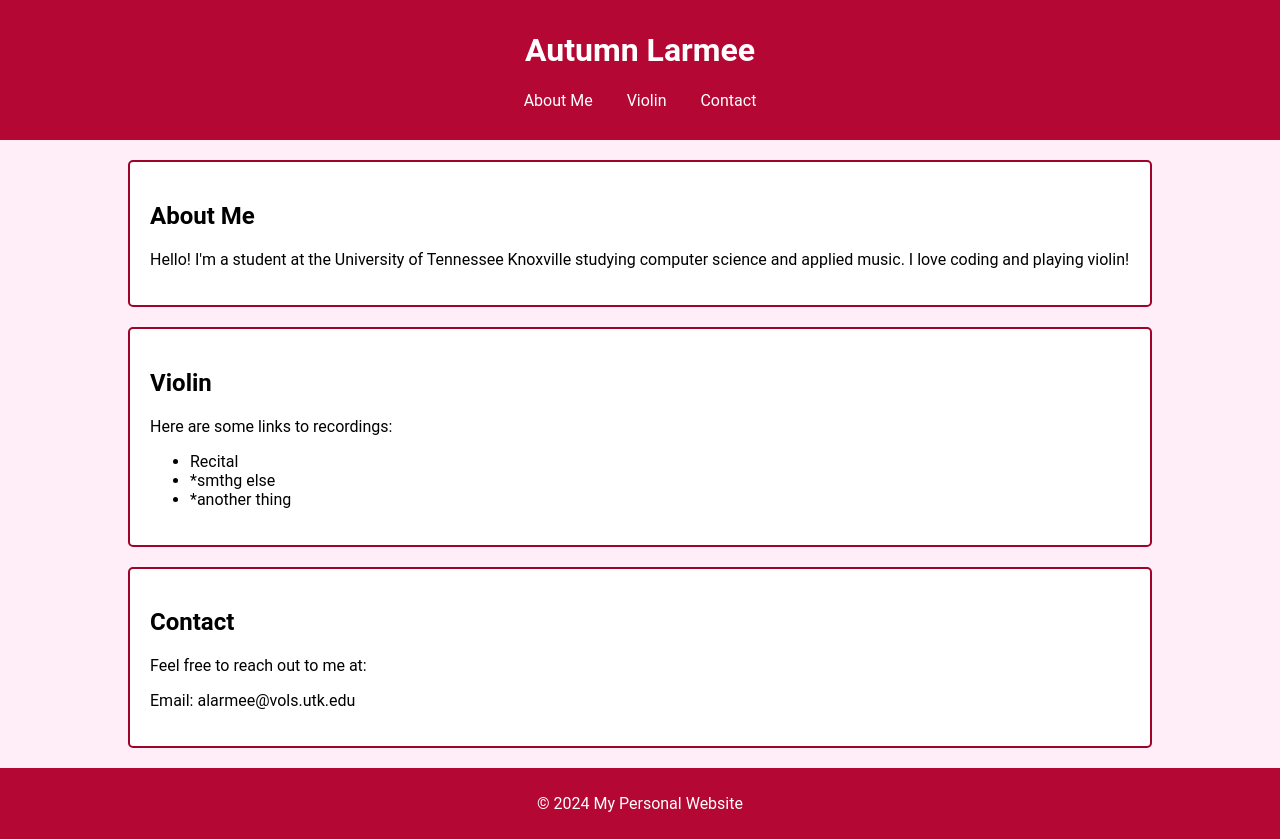
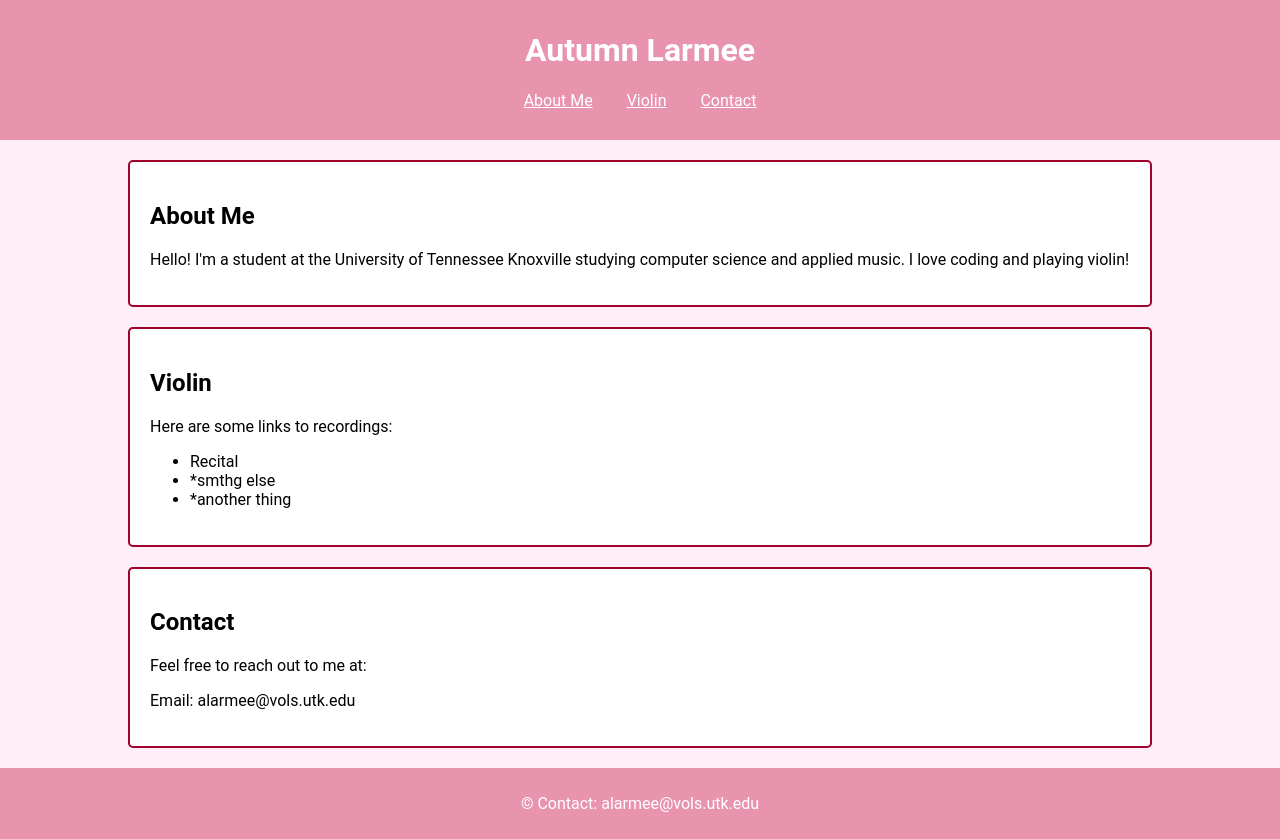
Before and after one commit to autumnlarmee/autumnlarmee.github.io, a plain HTML site: page index.html in a window 1280 px wide. Drawn offline with Linux system fonts and the light colour scheme.

Commit message:
changed colors

```diff
--- a/index.html
+++ b/index.html
@@ -12,7 +12,7 @@
             background-color: #ffeef8;
         }
         header {
-            background: #b50733;
+            background: #e994ae;
             color: #fff;
             padding: 10px 0;
             text-align: center;
@@ -23,6 +23,7 @@
         nav a {
             margin: 0 15px;
             color: #fff;
+			background: #850d31
             text-decoration: none;
         }
         .container {
@@ -40,7 +41,7 @@
         footer {
             text-align: center;
             padding: 10px 0;
-            background: #b50733;
+            background: #e994ae;
             color: #fff;
             position: relative;
             bottom: 0;
@@ -83,7 +84,7 @@
 </div>
 
 <footer>
-    <p>&copy; 2024 My Personal Website</p>
+    <p>&copy; Contact: alarmee@vols.utk.edu</p>
 </footer>
 
 </body>
```
